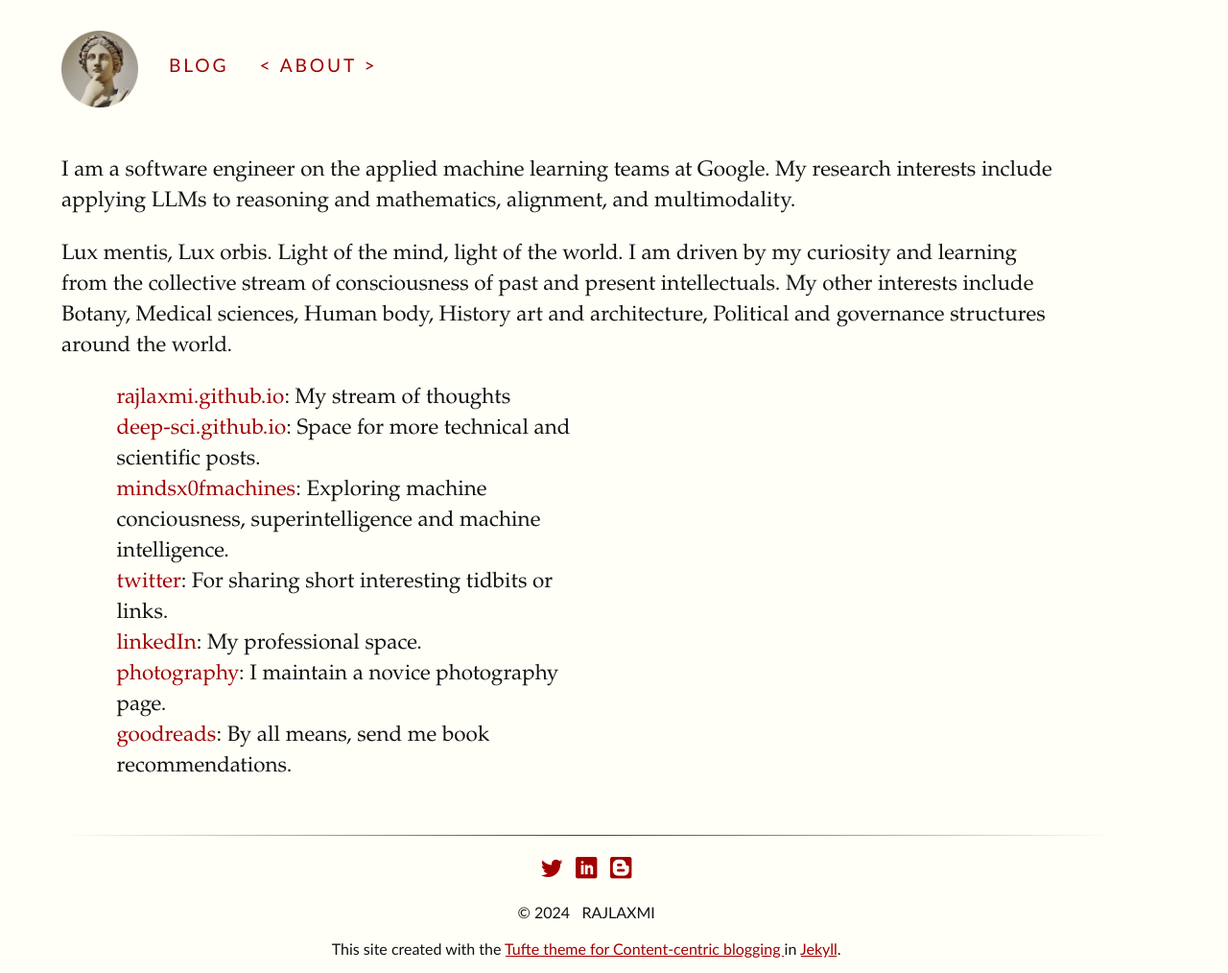
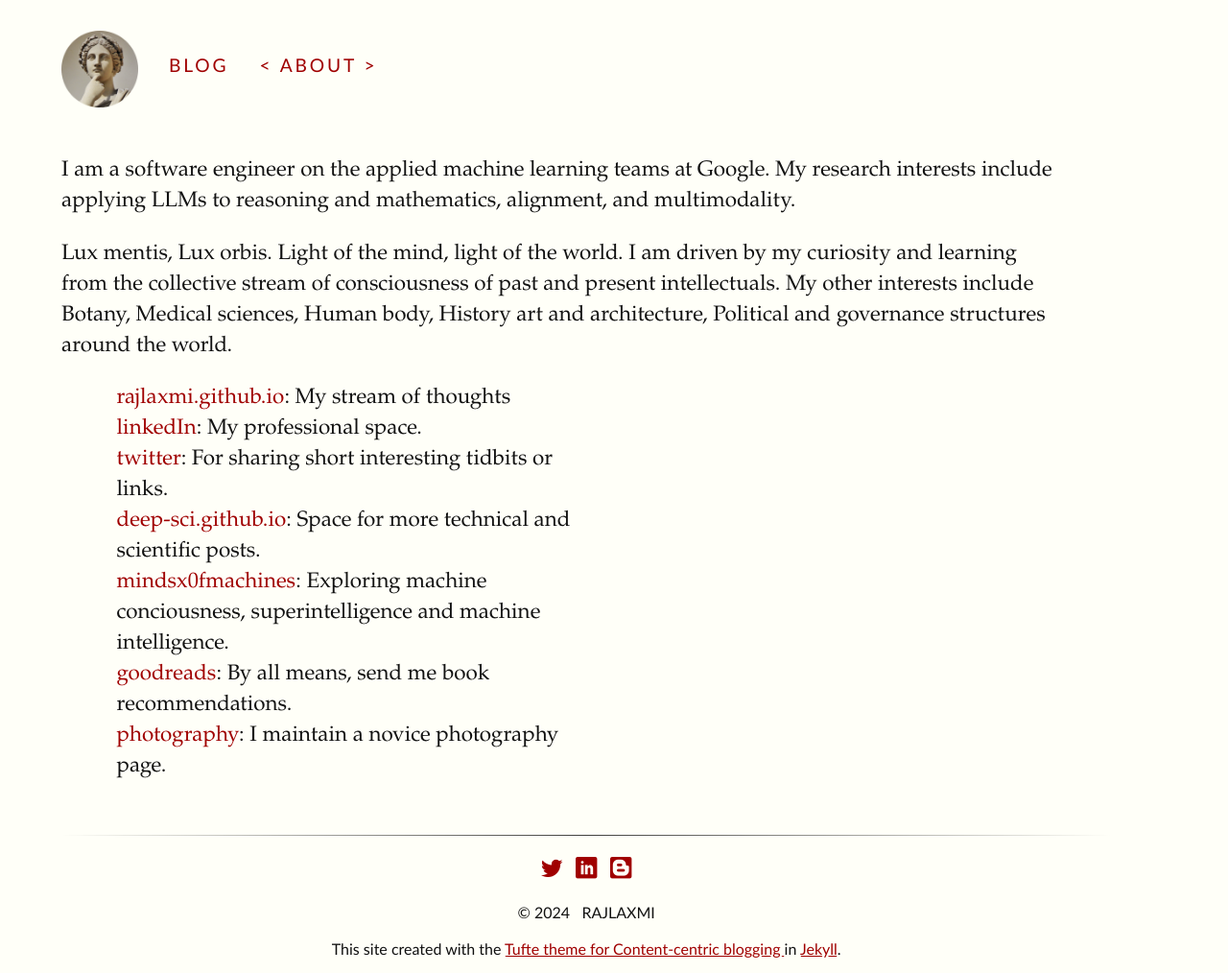
Before and after one commit to Rajlaxmi/rajlaxmi.github.io, a Jekyll site: the page built from about/index.md, in a window 1280 px wide. Shown: the whole page at 96% size. Built offline with Jekyll 4.4.1, drawn with Linux system fonts in a browser that asks for light colours; some web fonts are replaced.

Commit message:
Rearranging order

```diff
--- a/about/index.md
+++ b/about/index.md
@@ -9,9 +9,9 @@ Lux mentis, Lux orbis. Light of the mind, light of the world.
 I am driven by my curiosity and learning from the collective stream of consciousness of past and present intellectuals. My other interests include Botany, Medical sciences, Human body, History art and architecture, Political and governance structures around the world.
 
 - [rajlaxmi.github.io](https://rajlaxmi.github.io/): My stream of thoughts \
+[linkedIn](https://www.linkedin.com/in/rajlaxmisah): My professional space. \
+[twitter](https://twitter.com/rajlaxmisah): For sharing short interesting tidbits or links. \
 [deep-sci.github.io](https://deep-sci.github.io/): Space for more technical and scientific posts. \
 [mindsx0fmachines](https://mindsx0fmachines.substack.com/): Exploring machine conciousness, superintelligence and machine intelligence. \
-[twitter](https://twitter.com/rajlaxmisah): For sharing short interesting tidbits or links. \
-[linkedIn](https://www.linkedin.com/in/rajlaxmisah): My professional space. \
-[photography](https://www.instagram.com/raila.snapshots/): I maintain a novice photography page. \
-[goodreads](https://www.goodreads.com/railax): By all means, send me book recommendations.
+[goodreads](https://www.goodreads.com/railax): By all means, send me book recommendations. \
+[photography](https://www.instagram.com/raila.snapshots/): I maintain a novice photography page.
```
